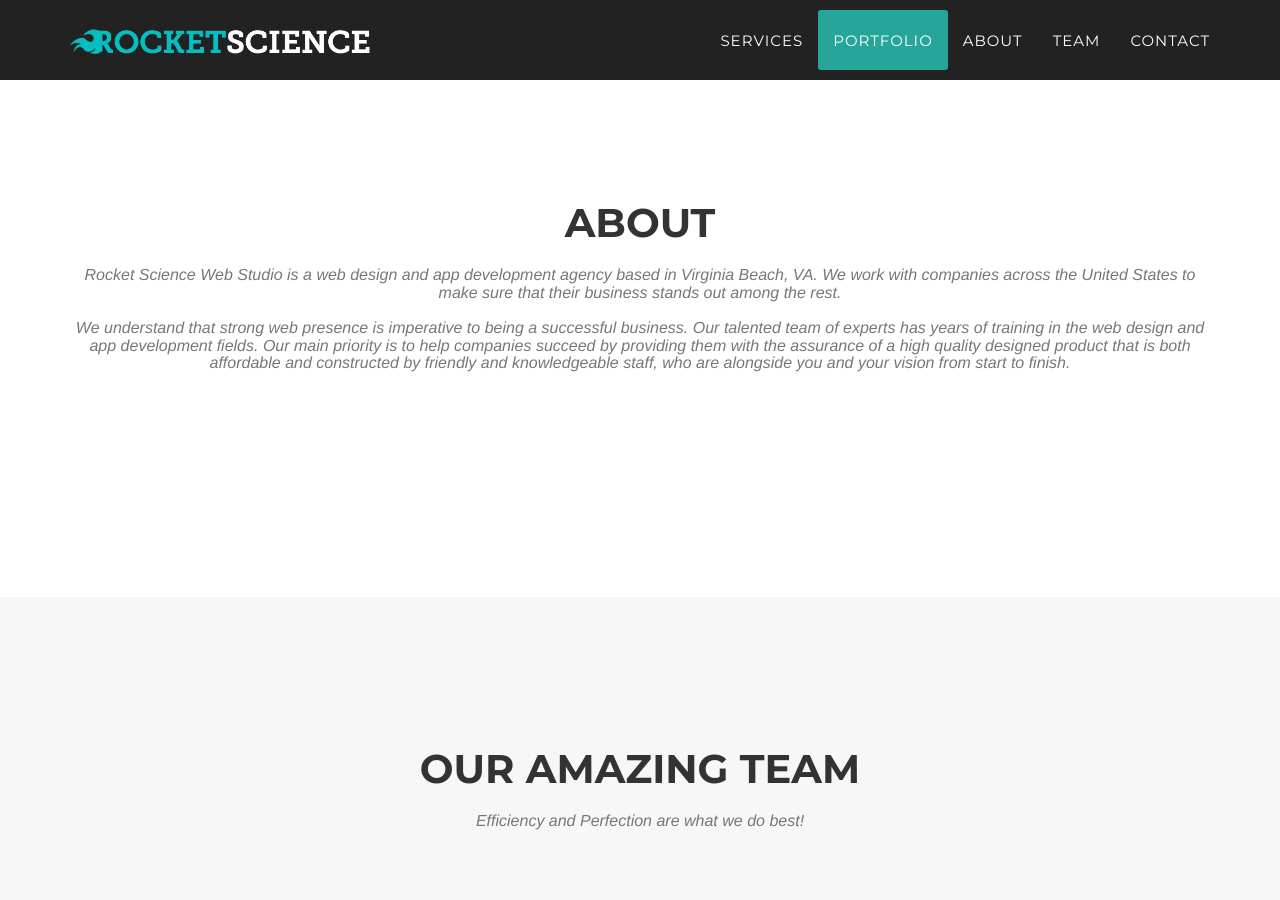
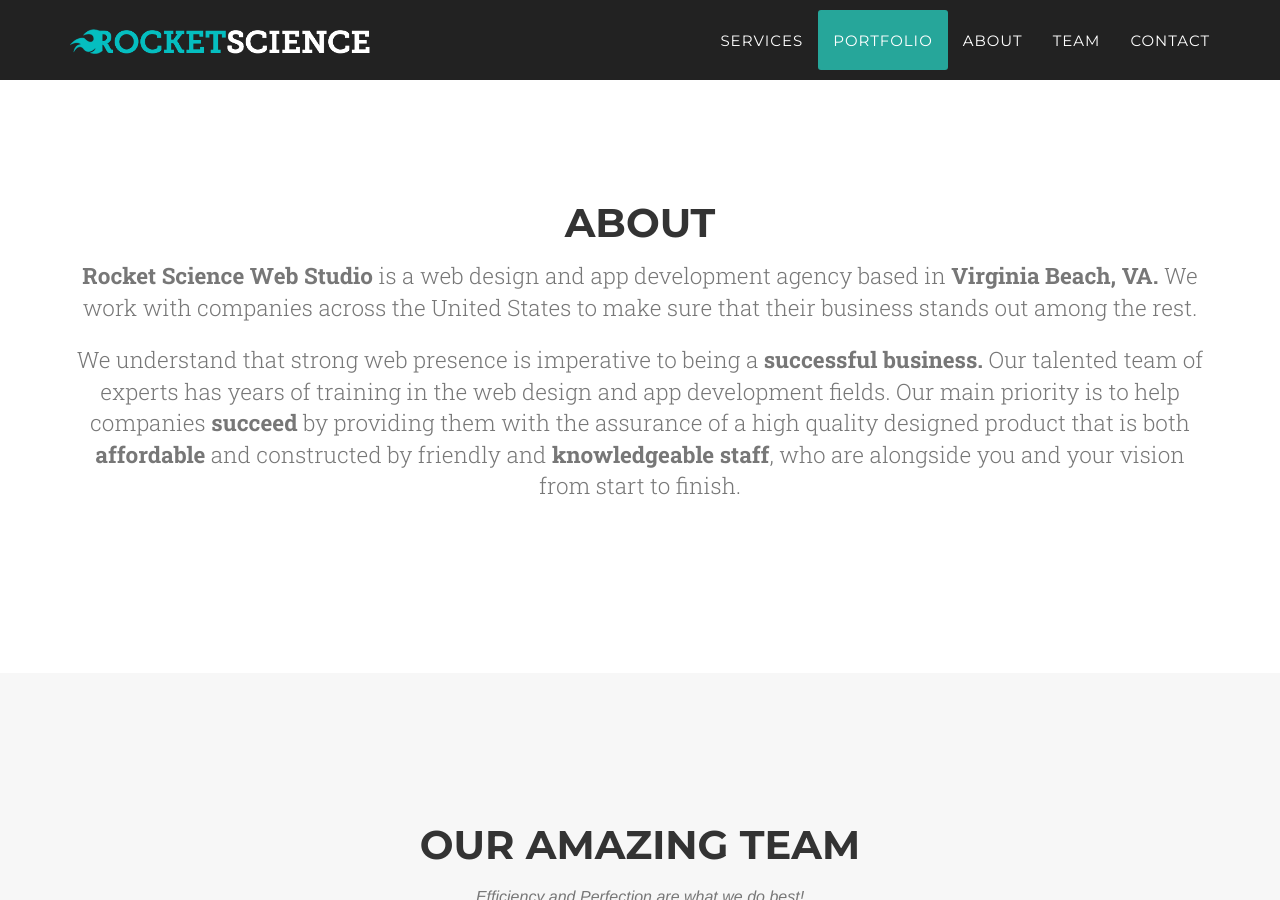
Before and after one commit to byrocketscience/byrocketscience.github.io, a Jekyll site: the page built from index.html, in a window 1280 px wide and 900 px high, scrolled down 2679 px. Built offline with Jekyll 4.4.1, drawn with Linux system fonts in a browser that asks for light colours; nearby versions of some CDN libraries; some web fonts are replaced; some of the changed lines change nothing that is shown.

Commit message:
Changed some social media links and styled the about section a little better

```diff
--- a/_config.yml
+++ b/_config.yml
@@ -29,8 +29,8 @@ people:
   pic: jose
   position: Android and Web Developer
   social:
-    - title: twitter
-      url: https://twitter.com/yomat3o
+    - title: globe
+      url: http://mateoj.com
     - title: google-plus
       url: https://plus.google.com/+JoseMateoA/
     - title: linkedin
@@ -41,22 +41,22 @@ people:
   position: iOS and Web Developer
   social:
     - title: twitter
-      url: #
-    - title: facebook
-      url: #
-    - title: google-plus
-      url: #
+      url: https://twitter.com/jakespracher
+    - title: globe
+      url: https://github.com/jakespracher
+    - title: linkedin
+      url: http://www.linkedin.com/in/jakespracher
 
 - name: Franck Tchouambou
   pic: franck
   position: Growth Hacker & Business Developer
   social:
     - title: twitter
-      url: #
+      url: https://www.twitter.com/thyfranck
     - title: facebook
-      url: #
-    - title: google-plus
-      url: #
+      url: https://www.fb.com/Tchouambou
+    - title: linkedin
+      url: https://www.linkedin.com/in/franckt
 
 # Social networks usernames (many more available: google-plus, flickr, dribbble, pinterest, instagram, tumblr, linkedin, etc.)
 social:
--- a/_includes/about.html
+++ b/_includes/about.html
@@ -4,9 +4,9 @@
             <div class="row">
                 <div class="col-lg-12 text-center">
                     <h2 class="section-heading">About</h2>
-                    <h3 class="section-subheading text-muted">Rocket Science Web Studio is a web design and app development agency based in Virginia Beach, VA. We work with companies across the United States to make sure that their business stands out among the rest.<br><br>
+                    <p class="section-subheading text-muted lead"><strong>Rocket Science Web Studio</strong> is a web design and app development agency based in <strong>Virginia Beach, VA.</strong> We work with companies across the United States to make sure that their business stands out among the rest.</p>
 
-We understand that strong web presence is imperative to being a successful business. Our talented team of experts has years of training in the web design and app development fields. Our main priority is to help companies succeed by providing them with the assurance of a high quality designed product that is both affordable and constructed by friendly and knowledgeable staff, who are alongside you and your vision from start to finish.</h3>
+<p class="section-subheading text-muted lead">We understand that strong web presence is imperative to being a <strong>successful business.</strong> Our talented team of experts has years of training in the web design and app development fields. Our main priority is to help companies <strong>succeed</strong> by providing them with the assurance of a high quality designed product that is both <strong>affordable</strong> and constructed by friendly and <strong>knowledgeable staff</strong>, who are alongside you and your vision from start to finish.</p>
                 </div>
             </div>
 <!--             <div class="row">
--- a/_includes/team.html
+++ b/_includes/team.html
@@ -26,7 +26,7 @@
             </div>
             <div class="row">
                 <div class="col-lg-8 col-lg-offset-2 text-center">
-                    <p class="large text-muted">We have more than 20 years of combined web, mobile, and application experience serving our clients with the highest possible quality products.</p>
+                    <p class="text-muted lead">We have more than 20 years of combined web, mobile, and application experience serving our clients with the highest possible quality products.</p>
                 </div>
             </div>
         </div>
```
